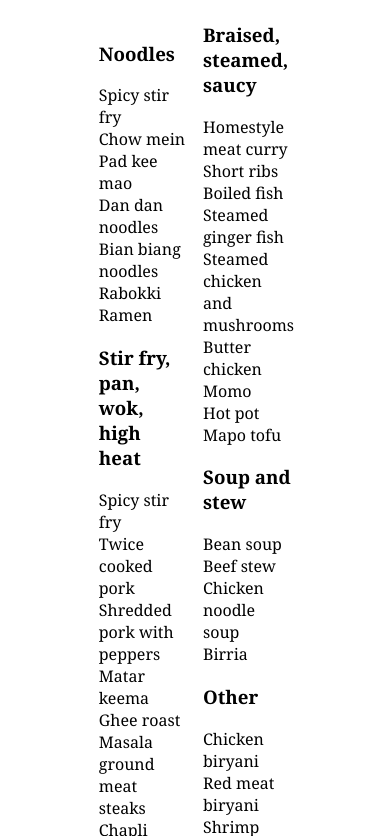
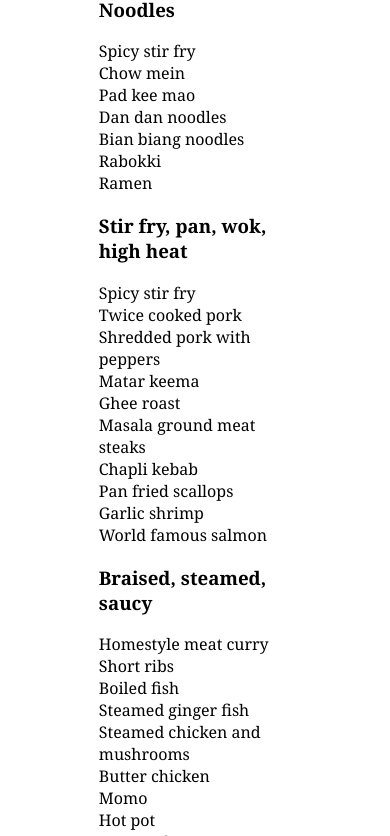
Before and after one commit to baitsguy/baitsguy.github.io, a plain HTML site: page menu/index.html in a window 390 px wide. Shown: the part 515-1351 px from the top of the page. Drawn offline with Linux system fonts and the light colour scheme.

Commit message:
Max width menu

```diff
--- a/style.css
+++ b/style.css
@@ -28,6 +28,12 @@ body {
 .menu {
     column-count: 2;
     padding: 1rem;
+}
+
+@media (max-width: 900px) {
+    .menu {
+        column-count: 1;
+    }
 }
 
 .menu-section {
```
